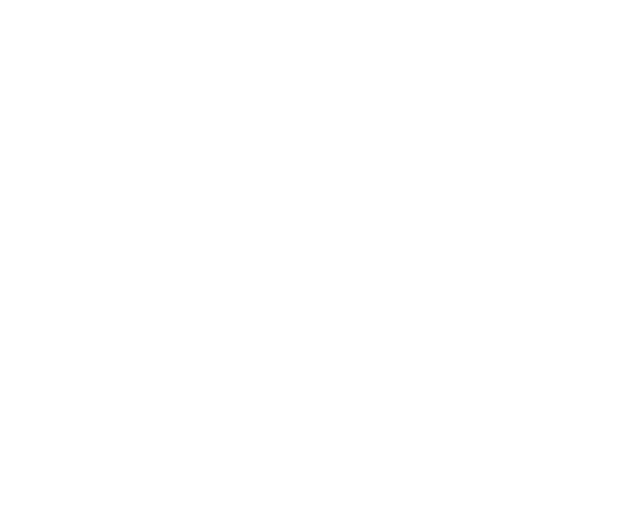
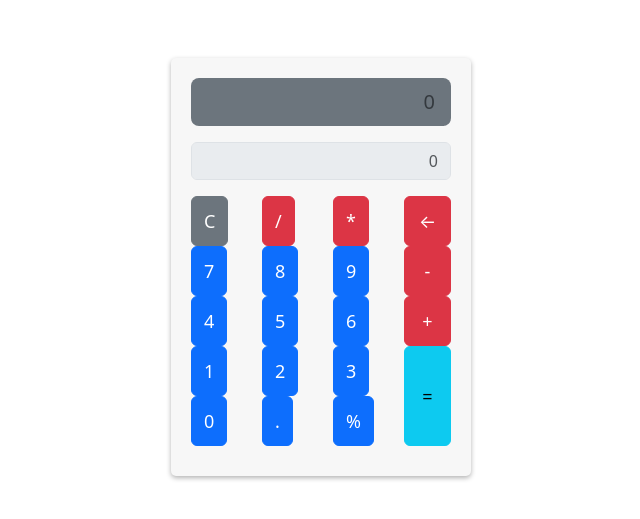
Before and after one commit to TamaraSovcikova/javascript-Calculator, a React (Create React App) app in the folder calculator/: page / in a window 1280 px wide. Shown: the part 133-652 px from the top of the page, without its empty margins (319-959 px from the left). Built offline with nearby package versions, Linux system fonts and the light colour scheme.

Commit message:
basic calculator layout

```diff
--- a/calculator/package.json
+++ b/calculator/package.json
@@ -6,9 +6,12 @@
     "@testing-library/jest-dom": "^5.16.5",
     "@testing-library/react": "^13.4.0",
     "@testing-library/user-event": "^13.5.0",
+    "bootstrap": "^5.3.0",
     "react": "^18.2.0",
     "react-dom": "^18.2.0",
+    "react-redux": "^8.1.0",
     "react-scripts": "5.0.1",
+    "redux": "^4.2.1",
     "web-vitals": "^2.1.4"
   },
   "scripts": {
--- a/calculator/src/App.js
+++ b/calculator/src/App.js
@@ -1,8 +1,53 @@
+import 'bootstrap/dist/css/bootstrap.min.css';
 
 function App() {
   return (
     <div className="App">
-
+      <div className="container">
+        <div className="calculator">
+          <div className="row mb-3">
+            <div className="col">
+              <input type="text" className="form-control form-control-lg bg-secondary text-white border-0" placeholder="0" disabled />
+            </div>
+          </div>
+          <div className="row mb-3">
+            <div className="col">
+              <input type="text" className="form-control" placeholder="0" disabled />
+            </div>
+          </div>
+         <div className="row">
+        <div className="col">
+          <button className="btn btn-secondary btn-block">C</button>
+          <button className="btn btn-primary btn-block">7</button>
+          <button className="btn btn-primary btn-block">4</button>
+          <button className="btn btn-primary btn-block">1</button>
+          <button className="btn btn-primary btn-block">0</button>
+        </div>
+        <div className="col">
+          <button className="btn btn-danger btn-block">/</button>
+          <button className="btn btn-primary btn-block">8</button>
+          <button className="btn btn-primary btn-block">5</button>
+          <button className="btn btn-primary btn-block">2</button>
+          <button className="btn btn-primary btn-block">.</button>
+        </div>
+        <div className="col">
+          <button className="btn btn-danger btn-block">*</button>
+          <button className="btn btn-primary btn-block">9</button>
+          <button className="btn btn-primary btn-block">6</button>
+          <button className="btn btn-primary btn-block">3</button>
+          <button className="btn btn-primary btn-block">%</button>
+        </div>
+        <div className="col d-flex flex-column">
+          <button className="btn btn-danger btn-block">←</button>
+          <button className="btn btn-danger btn-block">-</button>
+          <button className="btn btn-danger btn-block">+</button>
+          <button className="btn btn-info btn-block equal-button" style={{ flex: '2' }}>
+            =
+          </button>
+        </div>
+      </div>
+        </div>
+      </div>
     </div>
   );
 }
--- a/calculator/src/index.css
+++ b/calculator/src/index.css
@@ -0,0 +1,36 @@
+.calculator {
+  max-width: 300px;
+  margin: 0 auto;
+  padding: 20px;
+  background-color: #f7f7f7;
+  border-radius: 5px;
+  box-shadow: 0 2px 5px rgba(0, 0, 0, 0.3);
+}
+
+.calculator input {
+  text-align: right;
+}
+
+.calculator .row {
+  margin-bottom: 10px;
+}
+
+.calculator button {
+  height: 50px;
+  font-size: 18px;
+}
+
+.equal-button {
+  height: 100%;
+}
+
+.App {
+  display: flex;
+  justify-content: center;
+  align-items: center;
+  height: 100vh;
+}
+
+.container {
+  max-width: 400px;
+}
```
Also changed, not shown: 1 other file (tests, documents, lock files or other folders).
